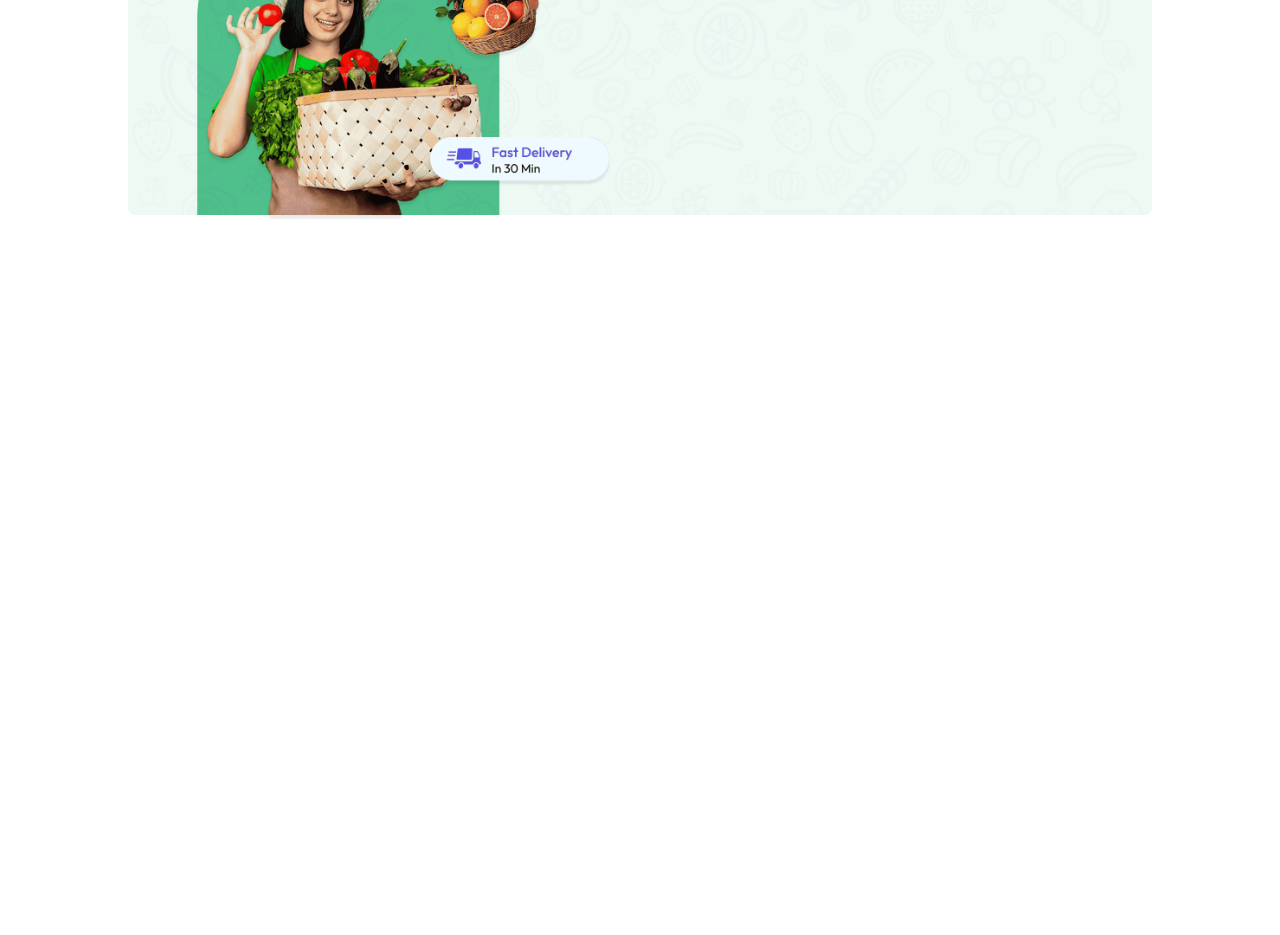
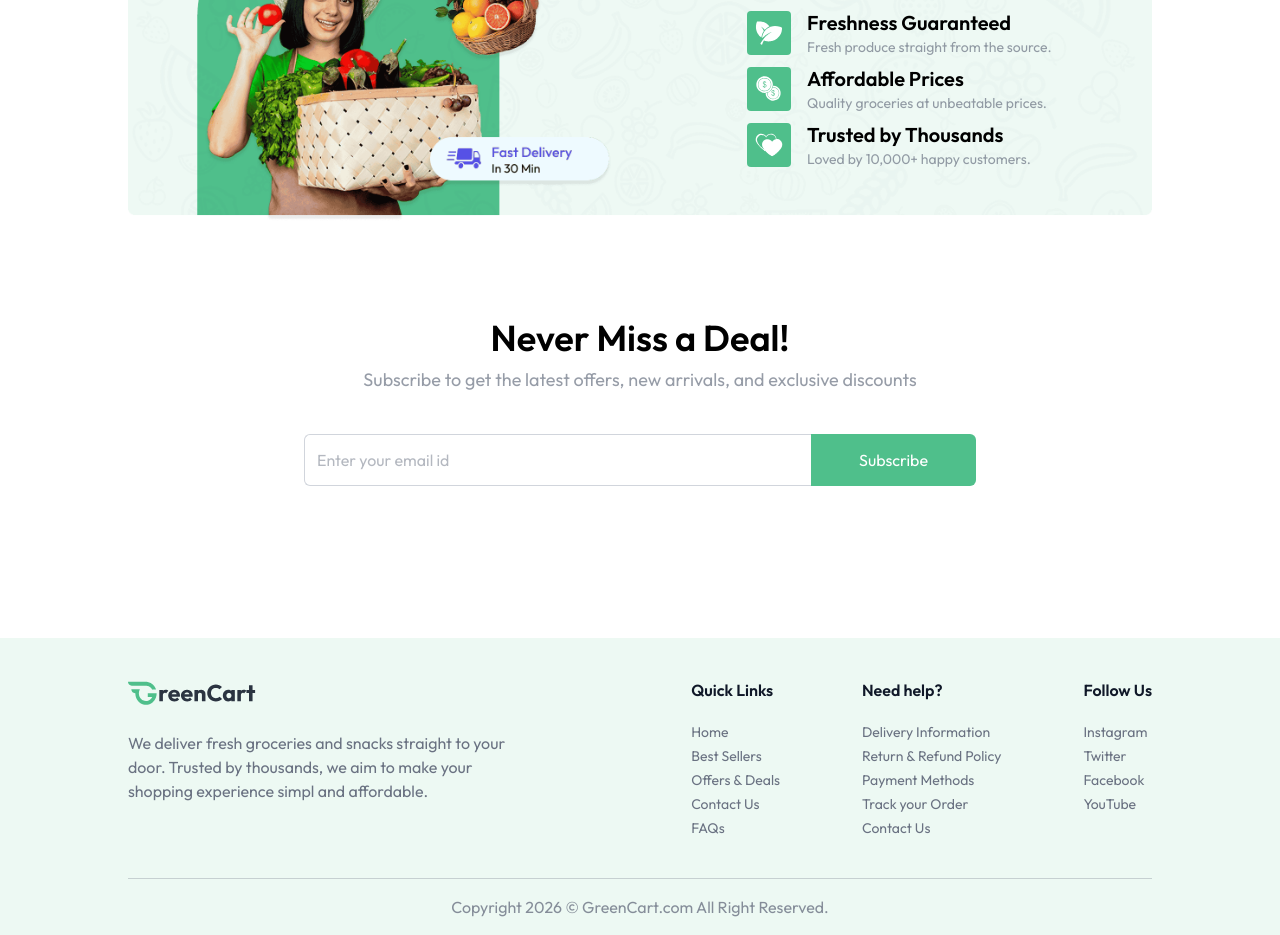
Before and after one commit to sachanshivali-max/Grocery-App, a React (Vite) app: page / in a window 1280 px wide. Shown: the part 1460-2395 px from the top of the page. Before the commit the page ends 1682 px from the top, so only its background shows below. Built offline with nearby package versions, Linux system fonts and the light colour scheme.

Commit message:
Add new files

```diff
--- a/index.html
+++ b/index.html
@@ -4,7 +4,7 @@
     <meta charset="UTF-8" />
     <link rel="icon" type="image/svg+xml" href="/favicon.svg" />
     <meta name="viewport" content="width=device-width, initial-scale=1.0" />
-    <title>VibeGrocery</title>
+    <title>GreenCart-Grocery App</title>
   </head>
   <body>
     <div id="root"></div>
--- a/src/App.jsx
+++ b/src/App.jsx
@@ -4,13 +4,18 @@
 import Home from './pages/Home';
 import { useLocation } from 'react-router-dom';
 import {Toaster } from "react-hot-toast";
+import Footer from './components/Footer';
+import { useAppContext } from './context/AppContext';
+import Login from './components/Login';
 
 const App = () => {
 
   const isSellerPath = useLocation().pathname.includes("seller");
+  const {showUserLogin} = useAppContext()
   return (
     <div>
       {isSellerPath ? null : <Navbar/> }
+      {showUserLogin ? <Login/> :null}
 
       <Toaster />
 
@@ -19,6 +24,7 @@
           <Route path='/' element={<Home/>} />
         </Routes>
       </div>
+      {!isSellerPath && <Footer/>}
     </div>
   )
 }
--- a/src/components/BottomBanner.jsx
+++ b/src/components/BottomBanner.jsx
@@ -1,12 +1,33 @@
 import React from 'react'
-import { assets } from '../assets/assets'
+import { assets, features } from '../assets/assets'
 
 const BottomBanner = () => {
   return (
     <div className='relative mt-24'>
-      <img src={assets.bottom_banner_image} alt='banner' className='w-full hidden md:block'/>
+      <img src={assets.bottom_banner_image} alt='banner'
+       className='w-full hidden md:block'/>
 
-      <img src={assets.bottom_banner_image_sm} alt='banner' className='w-full  md:hidden'/>
+      <img src={assets.bottom_banner_image_sm} alt='banner'
+       className='w-full  md:hidden'/>
+
+       <div className='absolute inset-0 flex flex-col items-center md:items-end
+       md:justify-center pt-16 md:pt-0 md:pr-24'>
+            <div>
+                  <h1 className='text-2xl md:text-3xl font-semibold text-primary
+                  mb-6'>Why We Are the Best?</h1>
+                  {features.map((feature, index)=>(
+                        <div key={index} className='flex items-center gap-4 mt-2'>
+                              <img src={feature.icon} alt={feature.title} className='md:w-11 w-9' />
+                              <div>
+                              <h3 className='text-lg md:text-xl font-semibold'>{feature.title}</h3>
+                              <p className='text-gray-500/70 text-xs md:text-sm'>{feature.description}</p>
+                              </div>
+                        </div>
+
+                  ))}
+            </div>
+
+       </div>
     </div>
   )
 }
--- /dev/null
+++ b/src/components/Footer.jsx
@@ -0,0 +1,37 @@
+import { assets, footerLinks } from "../assets/assets";
+
+const Footer = () => {
+
+
+    return (
+        <div className="px-6 md:px-16 lg:px-24 xl:px-32 mt-24 bg-primary/10">
+            <div className="flex flex-col md:flex-row items-start justify-between gap-10 py-10 border-b border-gray-500/30 text-gray-500">
+                <div>
+                    <img className="w-34 md:w-32" src={assets.logo} alt="logo" />
+                    <p className="max-w-[410px] mt-6">We deliver fresh groceries and snacks straight to your door.
+                        Trusted by thousands, we aim to make your shopping experience simpl and affordable.
+                    </p>
+                </div>
+                <div className="flex flex-wrap justify-between w-full md:w-[45%] gap-5">
+                    {footerLinks.map((section, index) => (
+                        <div key={index}>
+                            <h3 className="font-semibold text-base text-gray-900 md:mb-5 mb-2">{section.title}</h3>
+                            <ul className="text-sm space-y-1">
+                                {section.links.map((link, i) => (
+                                    <li key={i}>
+                                        <a href={link.url} className="hover:underline transition">{link.text}</a>
+                                    </li>
+                                ))}
+                            </ul>
+                        </div>
+                    ))}
+                </div>
+            </div>
+            <p className="py-4 text-center text-sm md:text-base text-gray-500/80">
+                Copyright {new Date().getFullYear()} © GreenCart.com All Right Reserved.
+            </p>
+        </div>
+    );
+};
+
+export default Footer;
--- /dev/null
+++ b/src/components/Login.jsx
@@ -0,0 +1,61 @@
+import React from 'react'
+import { useAppContext } from '../context/AppContext';
+
+const Login = () => {
+
+      const {setShowUserLogin, setUser} = useAppContext();
+
+    const [state, setState] = React.useState("login");
+    const [name, setName] = React.useState("");
+    const [email, setEmail] = React.useState("");
+    const [password, setPassword] = React.useState("");
+
+    const onSubmitHandler = async(event)=>{
+      event.preventDefault();
+      setUser ({
+            email: "test@gmail.com",
+            name: "test"
+      })
+      setShowUserLogin(false)
+    }
+
+  return (
+    <div onClick={()=>setShowUserLogin(false)} className='fixed top-0 bottom-0 left-0 right-0 z-30 flex items-center
+    text-sm text-gray-600 bg-black/50'>
+
+      <form onSubmit={onSubmitHandler} onClick={(e) => e.stopPropagation()} className="flex flex-col gap-4 m-auto items-start p-8 py-12 w-80 sm:w-[352px] text-gray-500 rounded-lg shadow-xl border border-gray-200 bg-white">
+            <p className="text-2xl font-medium m-auto">
+                <span className="text-primary">User</span> {state === "login" ? "Login" : "Sign Up"}
+            </p>
+            {state === "register" && (
+                <div className="w-full">
+                    <p>Name</p>
+                    <input onChange={(e) => setName(e.target.value)} value={name} placeholder="type here" className="border border-gray-200 rounded w-full p-2 mt-1 outline-primary" type="text" required />
+                </div>
+            )}
+            <div className="w-full ">
+                <p>Email</p>
+                <input onChange={(e) => setEmail(e.target.value)} value={email} placeholder="type here" className="border border-gray-200 rounded w-full p-2 mt-1 outline-primary" type="email" required />
+            </div>
+            <div className="w-full ">
+                <p>Password</p>
+                <input onChange={(e) => setPassword(e.target.value)} value={password} placeholder="type here" className="border border-gray-200 rounded w-full p-2 mt-1 outline-primary" type="password" required />
+            </div>
+            {state === "register" ? (
+                <p>
+                    Already have account? <span onClick={() => setState("login")} className="text-primary cursor-pointer">click here</span>
+                </p>
+            ) : (
+                <p>
+                    Create an account? <span onClick={() => setState("register")} className="text-primary cursor-pointer">click here</span>
+                </p>
+            )}
+            <button className="bg-primary hover:bg-primary-dull transition-all text-white w-full py-2 rounded-md cursor-pointer">
+                {state === "register" ? "Create Account" : "Login"}
+            </button>
+        </form>
+    </div>
+  )
+}
+
+export default Login
--- /dev/null
+++ b/src/components/NewsLetter.jsx
@@ -0,0 +1,24 @@
+const NewsLetter = () => {
+
+    return (
+        <div className="flex flex-col items-center justify-center text-center space-y-2 mt-24 pb-14">
+            <h1 className="md:text-4xl text-2xl font-semibold">Never Miss a Deal!</h1>
+            <p className="md:text-lg text-gray-500/70 pb-8">
+                Subscribe to get the latest offers, new arrivals, and exclusive discounts
+            </p>
+            <form className="flex items-center justify-between max-w-2xl w-full md:h-13 h-12">
+                <input
+                    className="border border-gray-300 rounded-md h-full border-r-0 outline-none w-full rounded-r-none px-3 text-gray-500"
+                    type="text"
+                    placeholder="Enter your email id"
+                    required
+                />
+                <button type="submit" className="md:px-12 px-8 h-full text-white bg-primary hover:bg-primary-dull transition-all cursor-pointer rounded-md rounded-l-none">
+                    Subscribe
+                </button>
+            </form>
+        </div>
+    )
+}
+
+export default NewsLetter;
--- a/src/pages/Home.jsx
+++ b/src/pages/Home.jsx
@@ -3,6 +3,7 @@
 import Categories from '../components/Categories'
 import BestSeller from '../components/BestSeller'
 import BottomBanner from '../components/BottomBanner'
+import NewsLetter from '../components/NewsLetter'
 
 const Home = () => {
   return (
@@ -11,6 +12,7 @@
       <Categories />
       <BestSeller/>
       <BottomBanner/>
+      <NewsLetter/>
     </div>
   )
 }
```
